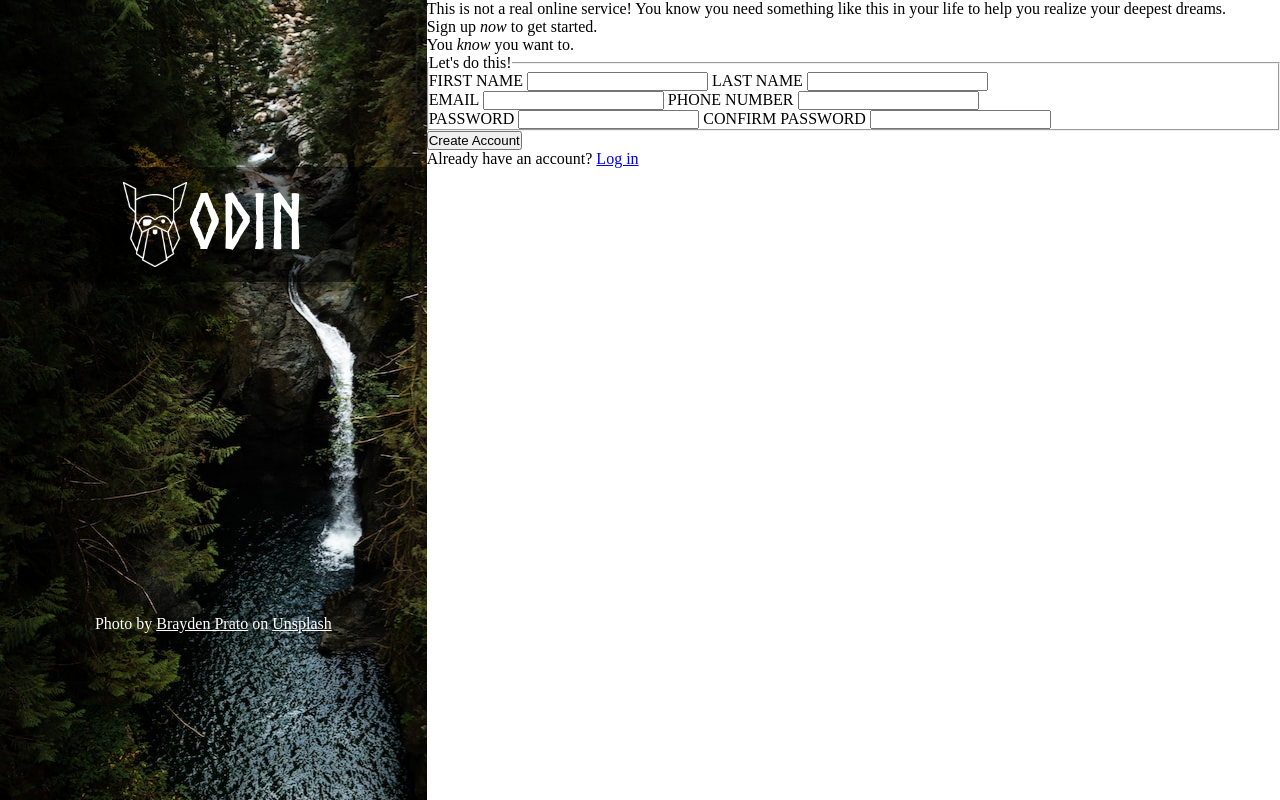
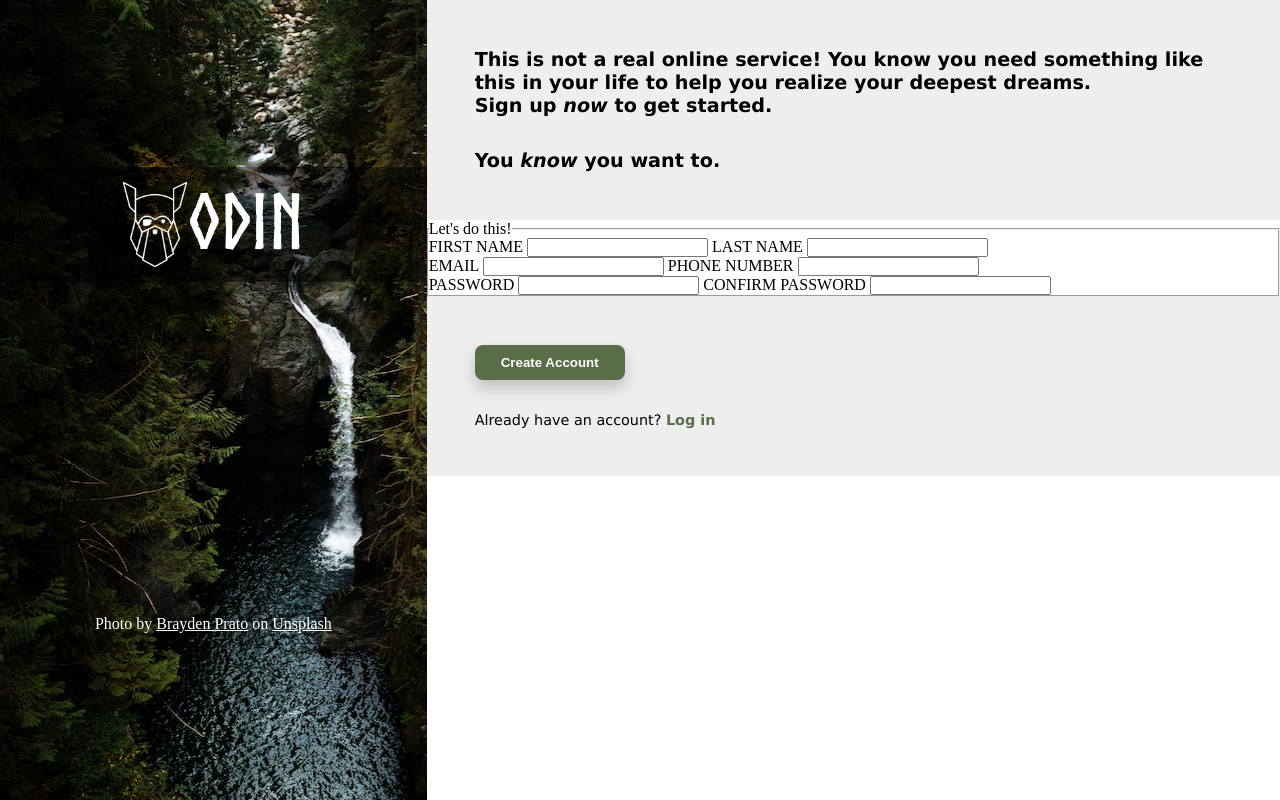
Before and after one commit to lopunnii/signup_form, a plain HTML site: page index.html in a window 1280 px wide. Drawn offline with Linux system fonts and the light colour scheme.

Commit message:
Add styling to the description and account sections

```diff
--- a/css/style.css
+++ b/css/style.css
@@ -68,6 +68,65 @@ h1 {
     flex: 2;
 }
 
+.desc {
+    background-color: #eeeeee;
+    font-family: Verdana, Geneva, Tahoma, sans-serif;
+    font-weight: bold;
+    padding: 3rem;
+    font-size: 1.2rem;
+}
+
+.desc p:first-child {
+    margin-bottom: 2rem;
+}
+
+.account {
+    background-color: #eeeeee;
+    font-family: Verdana, Geneva, Tahoma, sans-serif;
+    padding: 3rem;
+}
+
+.account button {
+    padding: 10px;
+    width: 150px;
+    color: white;
+    font-weight: bold;
+    background-color: #596d48;
+    border-radius: 8px;
+    border: none;
+    box-shadow: 0 8px 16px 0 rgba(0,0,0,0.2);
+
+    margin-bottom: 2rem;
+}
+
+.account button:hover {
+    background-color: #475739;
+    cursor: pointer;
+}
+
+.account p {
+    font-size: 0.9rem;
+}
+
+.account a:link {
+    text-decoration: none;
+    color: #596d48;
+    font-weight: bold;
+}
+
+.account a:visited {
+    color: #596d48;
+}
+
+.account a:hover {
+    color: #596d48;
+    text-decoration: underline;
+}
+
+.account a:active {
+    color: #475739;
+}
+
 @font-face {
     font-family: norse-bold;
     src: url(../fonts/Norse-Bold.otf)
--- a/index.html
+++ b/index.html
@@ -17,12 +17,12 @@
     </section>
 
     <section id="main_section">
-        <div>
+        <div class="desc">
             <p>This is not a real online service! You know you need something like this in your life to help you realize your deepest dreams.
             <br>Sign up <em>now</em> to get started.</p>
             <p>You <em>know</em> you want to.</p>
         </div>
-        <div>
+        <div class="form-container">
             <form action="" method="post">
                 <fieldset>
                 <legend>Let's do this!</legend>
@@ -47,7 +47,7 @@
                 </fieldset>
             </form>
         </div>
-        <div>
+        <div class="account">
             <button>Create Account</button>
             <p>Already have an account? <a href="#">Log in</a></p>
         </div>
```
